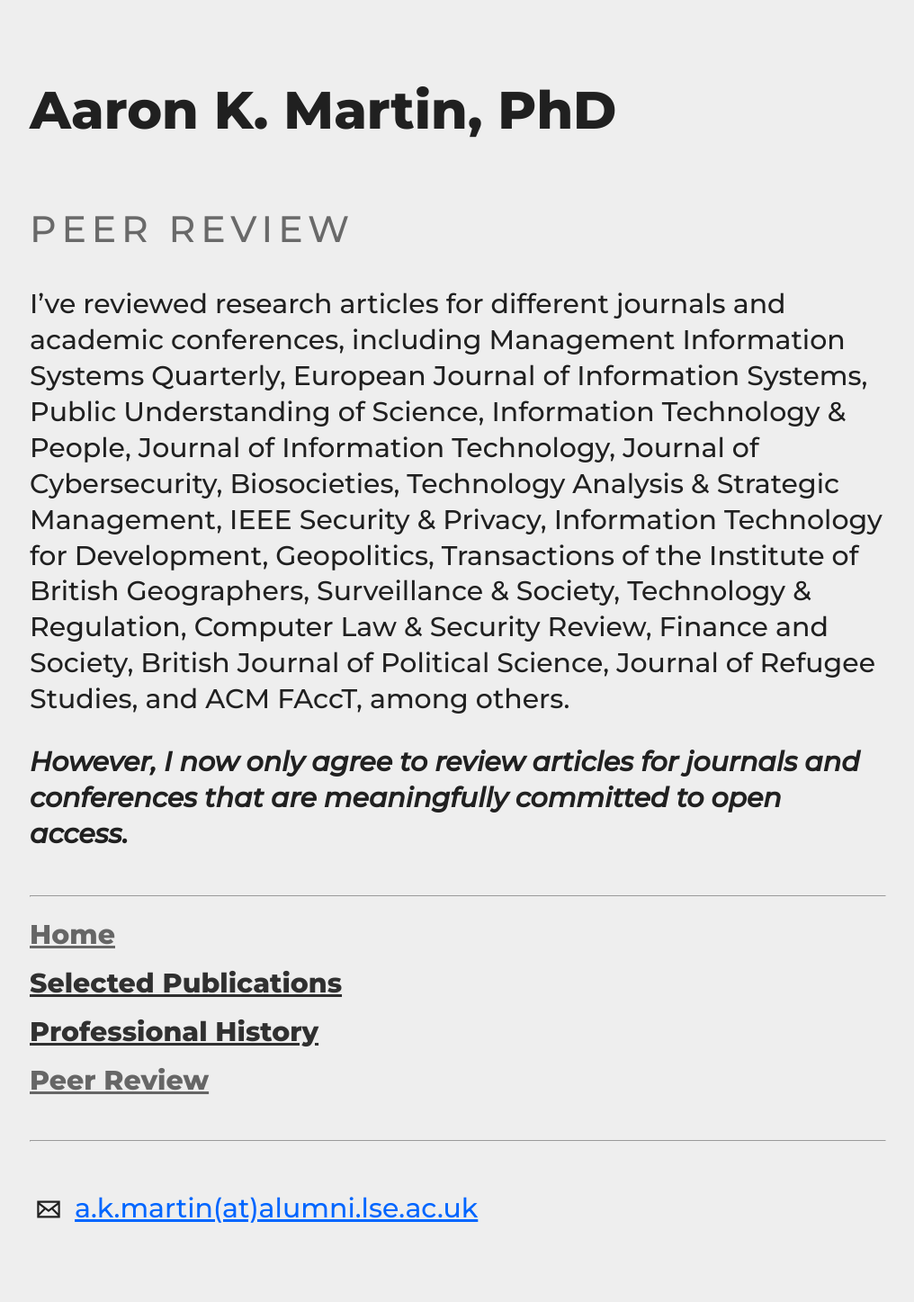
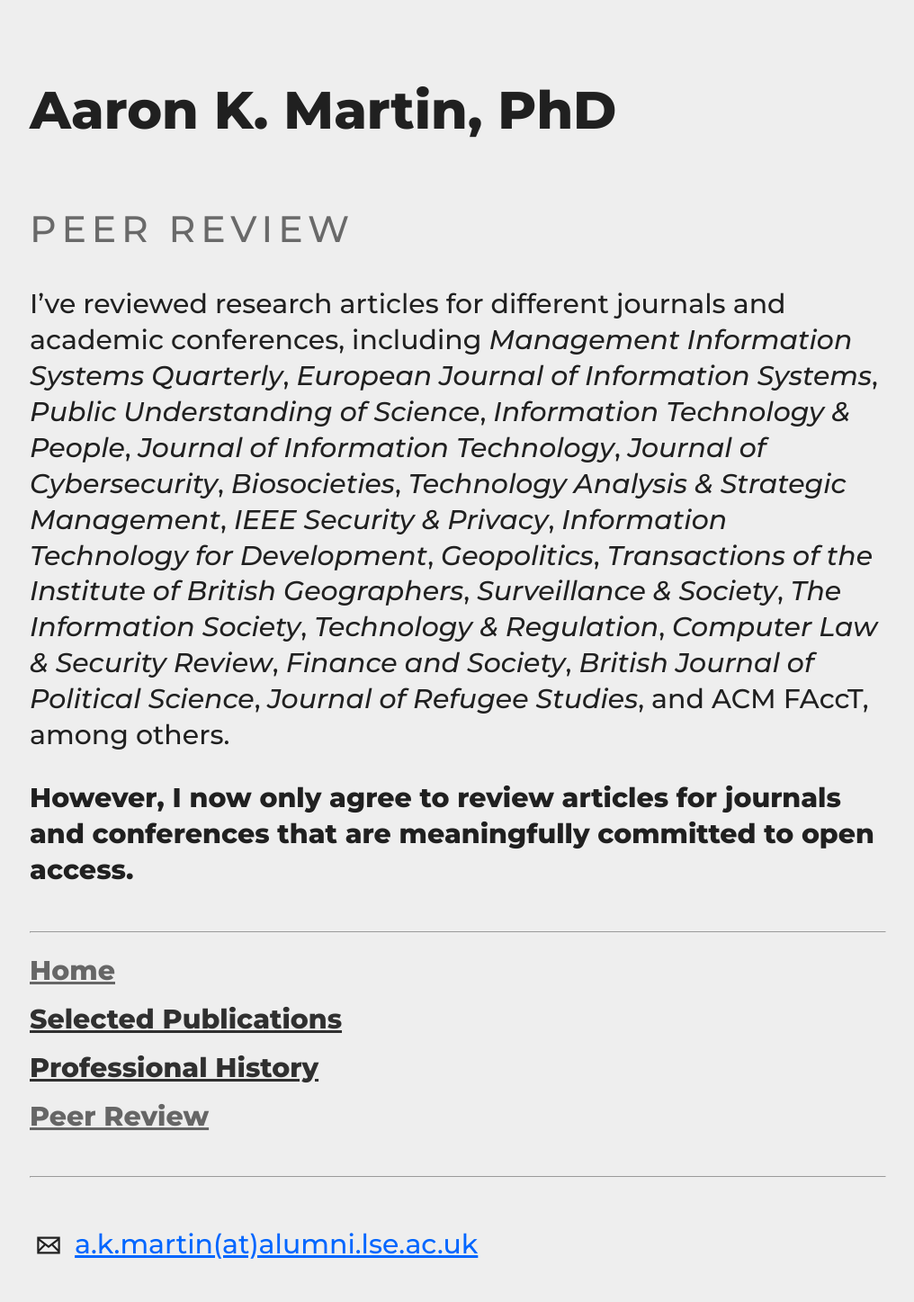
Before and after one commit to haroonalrasheed/641a, a Jekyll site: the page built from peer-review/index.md, in a window 1280 px wide. Shown: the whole page at 90% size, without its empty margins (131-1147 px from the left). Built offline with Jekyll 4.4.1, drawn with Linux system fonts in a browser that asks for light colours; before the commit the page ends 1408 px from its top, so only the background shows below that.

Commit message:
Update index.md

```diff
--- a/peer-review/index.md
+++ b/peer-review/index.md
@@ -5,6 +5,6 @@ title: Peer Review
 
 ## Peer Review
 
-I've reviewed research articles for different journals and academic conferences, including Management Information Systems Quarterly, European Journal of Information Systems, Public Understanding of Science, Information Technology & People, Journal of Information Technology, Journal of Cybersecurity, Biosocieties, Technology Analysis & Strategic Management, IEEE Security & Privacy, Information Technology for Development, Geopolitics, Transactions of the Institute of British Geographers, Surveillance & Society, Technology & Regulation, Computer Law & Security Review, Finance and Society, British Journal of Political Science, Journal of Refugee Studies, and ACM FAccT, among others.
+I've reviewed research articles for different journals and academic conferences, including _Management Information Systems Quarterly_, _European Journal of Information Systems_, _Public Understanding of Science_, _Information Technology & People_, _Journal of Information Technology_, _Journal of Cybersecurity_, _Biosocieties_, _Technology Analysis & Strategic Management_, _IEEE Security & Privacy_, _Information Technology for Development_, _Geopolitics_, _Transactions of the Institute of British Geographers_, _Surveillance & Society_, _The Information Society_, _Technology & Regulation_, _Computer Law & Security Review_, _Finance and Society_, _British Journal of Political Science_, _Journal of Refugee Studies_, and ACM FAccT, among others.
 
-**_However, I now only agree to review articles for journals and conferences that are meaningfully committed to open access._**
+**However, I now only agree to review articles for journals and conferences that are meaningfully committed to open access.**
```
